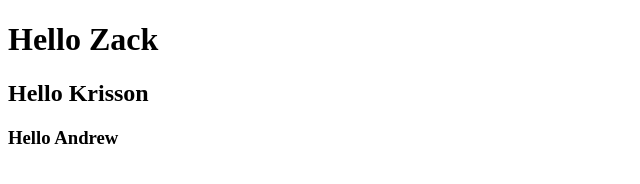
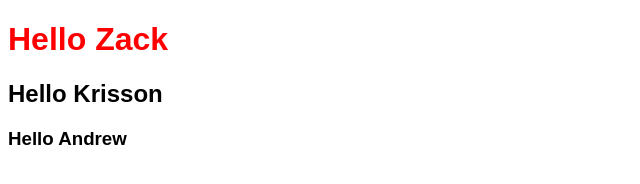
Before and after one commit to Hermawan-web/git-remote-test, a plain HTML site: page index.html in a window 1280 px wide. Shown: the whole page, without its empty margins (0-640 px from the left). Drawn offline with Linux system fonts and the light colour scheme.

Commit message:
merubah isi index.html dan buat file style.css

```diff
--- a/index.html
+++ b/index.html
@@ -6,6 +6,7 @@
     <meta http-equiv="X-UA-Compatible" content="IE=edge">
     <meta name="viewport" content="width=device-width, initial-scale=1.0">
     <title>Coba Git Remote</title>
+    <link rel="stylesheet" href="style.css">
 </head>
 
 <body>
--- /dev/null
+++ b/style.css
@@ -0,0 +1,7 @@
+body {
+    font-family: arial;
+}
+
+h1 {
+    color: red;
+}
```
